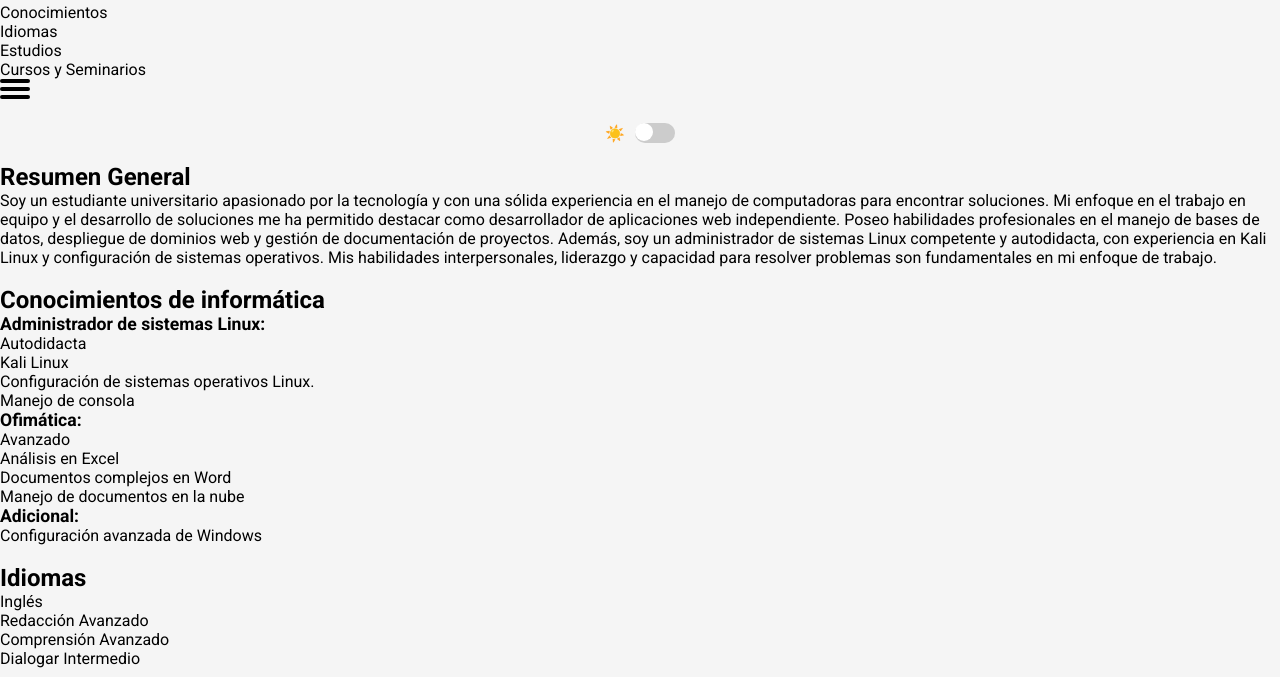
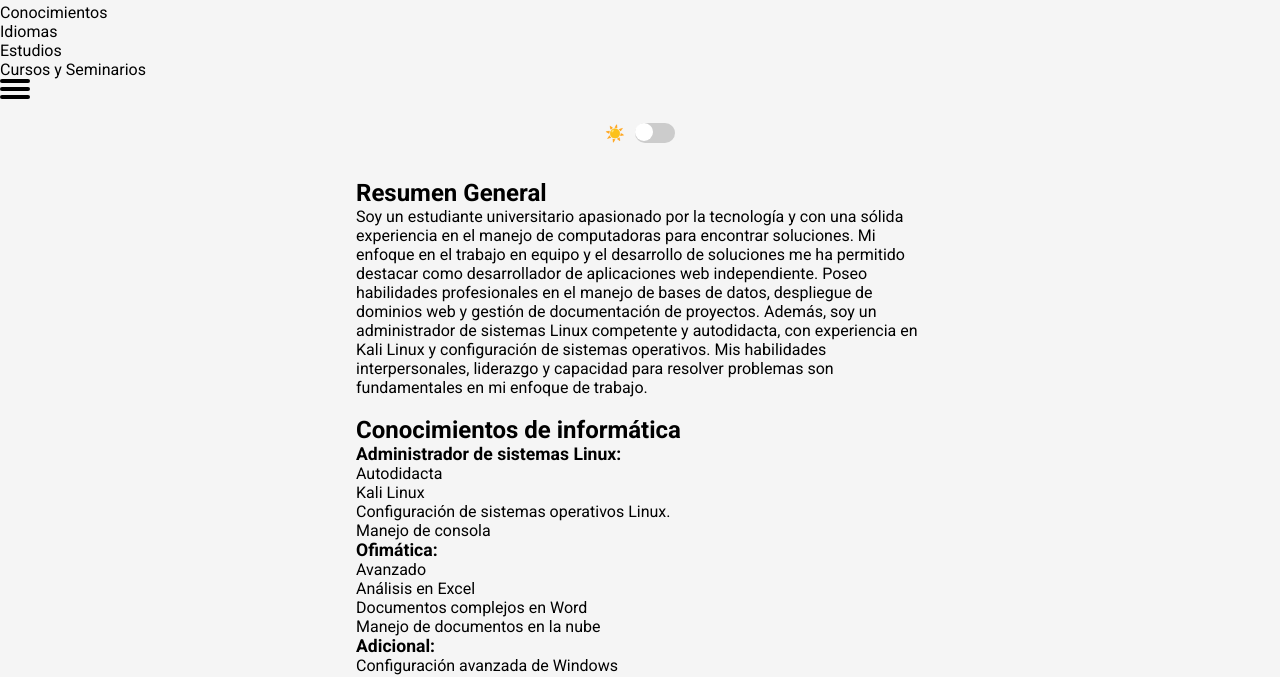
Before and after one commit to RicardoPando/RicardoWebPage, a plain HTML site: page index.html in a window 1280 px wide. Shown: the part 127-804 px from the top of the page. Drawn offline with Linux system fonts and the light colour scheme.

Commit message:
contenido centro 0.1

```diff
--- a/CSS/estilos.css
+++ b/CSS/estilos.css
@@ -79,6 +79,14 @@ body.dark-mode .switch::before {
     font-size: 1em;
 }
 
+
+.contenidoCV
+{
+    max-width: 600px;
+    margin: 0 auto;
+    padding: 1em;
+}
+
 .contenidoCV section
 {
     padding-bottom: 1.2em;
```
